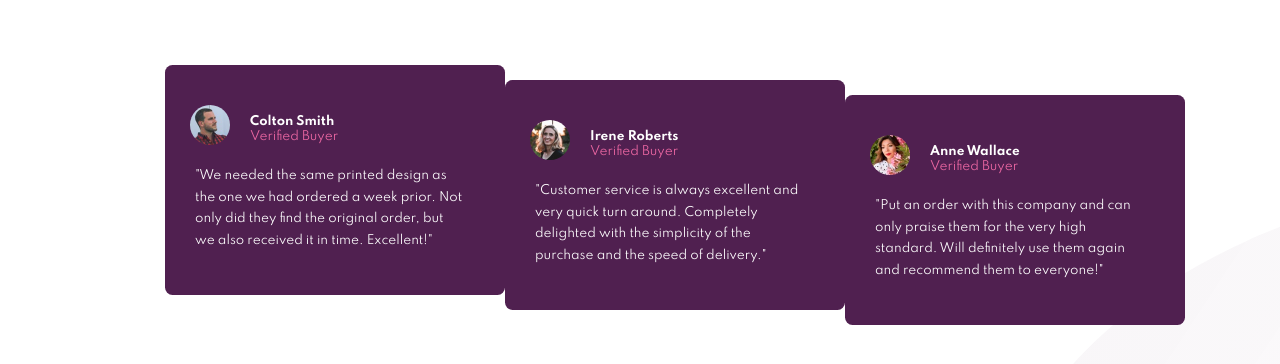
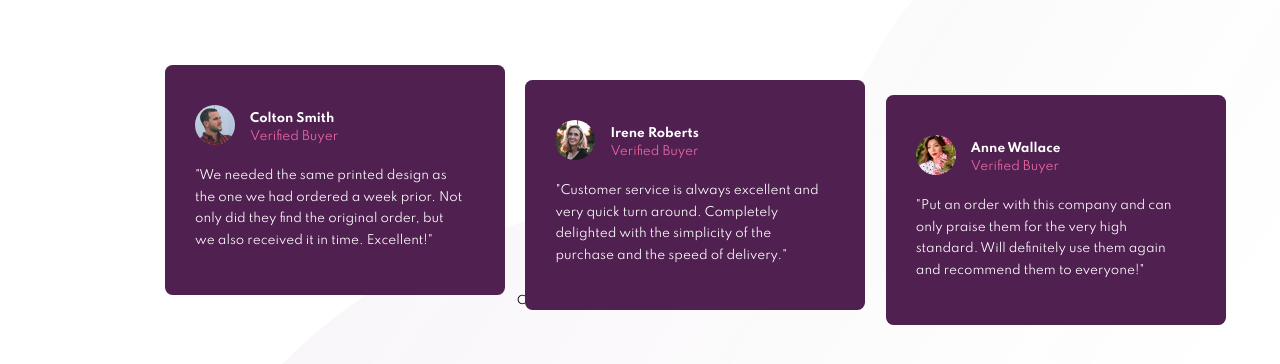
Before and after one commit to RickyReyes/social-proof-section, a plain HTML site: page index.html in a window 1280 px wide. Shown: the part 340-704 px from the top of the page. Drawn offline with Linux system fonts and the light colour scheme.

Commit message:
* About to start over to use percents instead of pixels.

```diff
--- a/index.html
+++ b/index.html
@@ -20,7 +20,7 @@
     <svg class="svg-top" width="584" height="362" xmlns="http://www.w3.org/2000/svg"><defs><linearGradient x1="100%" y1="69.212%" x2="9.399%" y2="32.183%" id="a"><stop stop-color="#8A4389" stop-opacity="0" offset="0%"/><stop stop-color="#512051" offset="100%"/><stop stop-color="#512051" offset="100%"/><stop stop-color="#512051" offset="100%"/></linearGradient></defs><path d="M0 362c40.022-82.8 115.736-135.154 227.141-157.064 167.108-32.864 103.85-66.012 185.949-131.796C467.823 29.284 524.793 4.904 584 0v362H0z" transform="rotate(180 292 181)" fill="url(#a)" fill-rule="evenodd" opacity=".05"/></svg>
 
     <!-- BOTTOM BG SVG-->
-    <svg class="svg-bottom"10pxwidth="1085" height="673" xmlns="http://www.w3.org/2000/svg"><defs><linearGradient x1="100%" y1="69.237%" x2="9.399%" y2="32.159%" id="a"><stop stop-color="#8A4389" stop-opacity="0" offset="0%"/><stop stop-color="#512051" offset="100%"/><stop stop-color="#512051" offset="100%"/><stop stop-color="#512051" offset="100%"/></linearGradient></defs><path d="M355 800c74.356-153.934 215.022-251.268 422-292 310.466-61.099 192.94-122.724 345.47-245.025C1224.157 181.442 1330 136.116 1440 127v673H355z" transform="translate(-355 -127)" fill="url(#a)" fill-rule="evenodd" opacity=".05"/></svg>
+    <svg class ="svg-bottom" width="1085" height="673" xmlns="http://www.w3.org/2000/svg"><defs><linearGradient x1="100%" y1="69.237%" x2="9.399%" y2="32.159%" id="a"><stop stop-color="#8A4389" stop-opacity="0" offset="0%"/><stop stop-color="#512051" offset="100%"/><stop stop-color="#512051" offset="100%"/><stop stop-color="#512051" offset="100%"/></linearGradient></defs><path d="M355 800c74.356-153.934 215.022-251.268 422-292 310.466-61.099 192.94-122.724 345.47-245.025C1224.157 181.442 1330 136.116 1440 127v673H355z" transform="translate(-355 -127)" fill="url(#a)" fill-rule="evenodd" opacity=".05"/></svg>
 
     <div id="top">
       <div id="top-left">
--- a/style.css
+++ b/style.css
@@ -23,7 +23,7 @@ body {
     grid-template: 1fr 1fr;
     font-family: 'Spartan', sans-serif;
     font-size: 15px;
-    margin: 110px 165px;
+    margin: 110px 165px 80px;
 }
 
 /* Main text and ratings section */
@@ -96,8 +96,9 @@ h1 {
 #bottom {
     display: grid;
     grid-template-columns: 1fr 1fr 1fr;
-    grid-gap: 0px;
+    grid-gap: 2%;
     margin-top: 75px;
+
 }
 
 .buyer {
@@ -126,7 +127,7 @@ h1 {
 .buyer h2 {
     font-size: 12px;
     font-weight: 700;
-    top: 50px;
+    top: 47px;
     left: 85px;
 }
 
@@ -151,7 +152,7 @@ img {
     border-radius: 50%;
     position: absolute;
     top: 40px;
-    left: 25px;
+    left: 30px;
     width: 40px;
 }
 
@@ -167,13 +168,13 @@ img {
 /* TOP BG SVG */
 .svg-top  {
     position: fixed;
-    top: -48px;
-    left: 1px;
+    top: -28px;
+    left: 0px;
 }
 
 /* BOTTOM BG SVG */
 .svg-bottom {
     position: fixed;
-    bottom: -20px;
-    right: -15px;
+    bottom: -30px;
+    right: 0px;
 }
```
